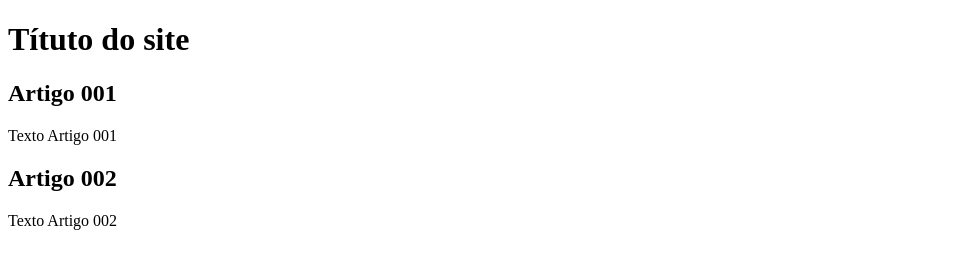
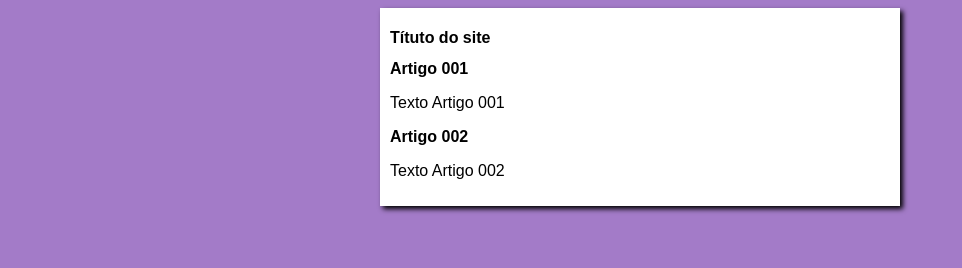
Before and after one commit to andrelopes1977/projeto-site, a plain HTML site: page index.html in a window 1280 px wide. Shown: the whole page, without its empty margins (0-962 px from the left). Drawn offline with Linux system fonts and the light colour scheme.

Commit message:
iniciei o design

```diff
--- /dev/null
+++ b/estilos/style.css
@@ -0,0 +1,16 @@
+* {
+    font-family: Arial, Helvetica, sans-serif;
+    font-size: 16px;
+}
+
+body {
+    background-color: rgb(163, 123, 200);
+}
+
+main {
+    background-color: white;
+    width: 500px;
+    margin: auto;
+    padding: 10px;
+    box-shadow: 3px 3px 5px rgb(0, 0, 0.473);
+}
--- a/index.html
+++ b/index.html
@@ -5,6 +5,7 @@
     <meta http-equiv="X-UA-Compatible" content="IE=edge">
     <meta name="viewport" content="width=device-width, initial-scale=1.0">
     <title>Novo site</title>
+    <link rel="stylesheet" href="estilos/style.css">
 </head>
 <body>
     <main>
```
